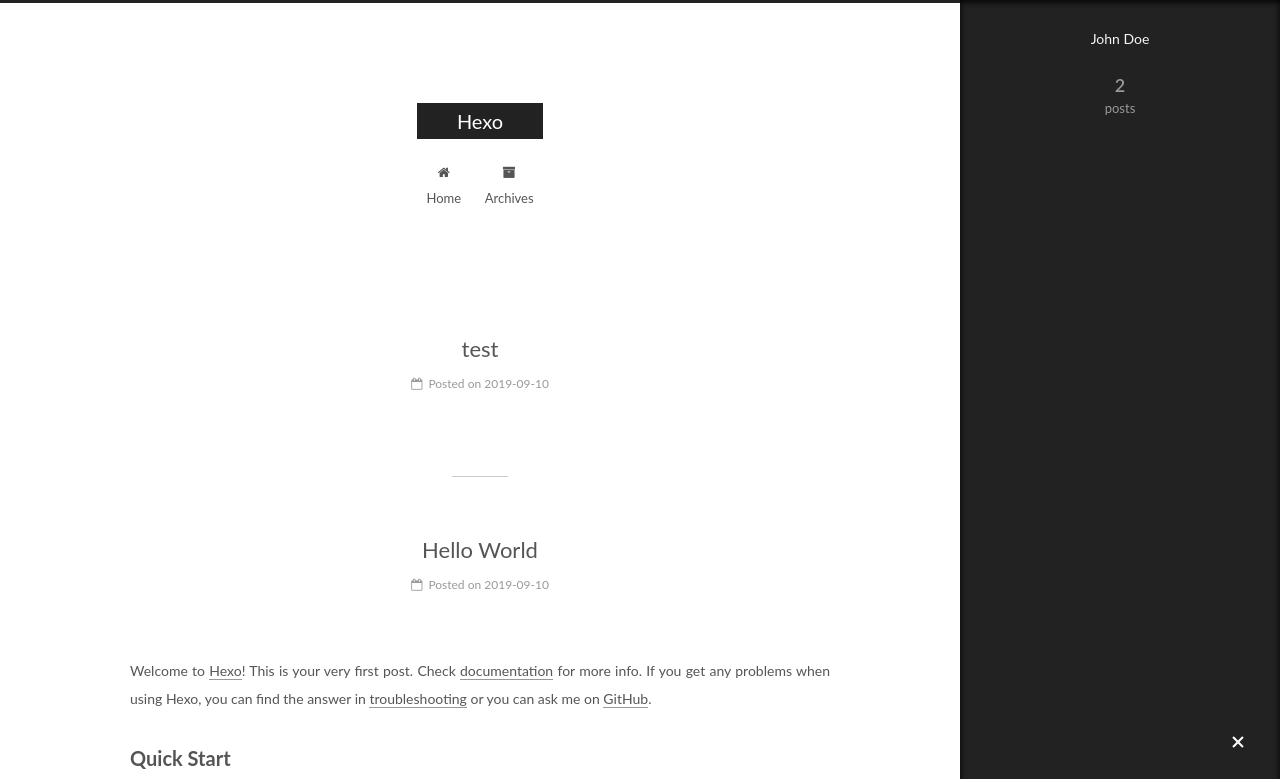
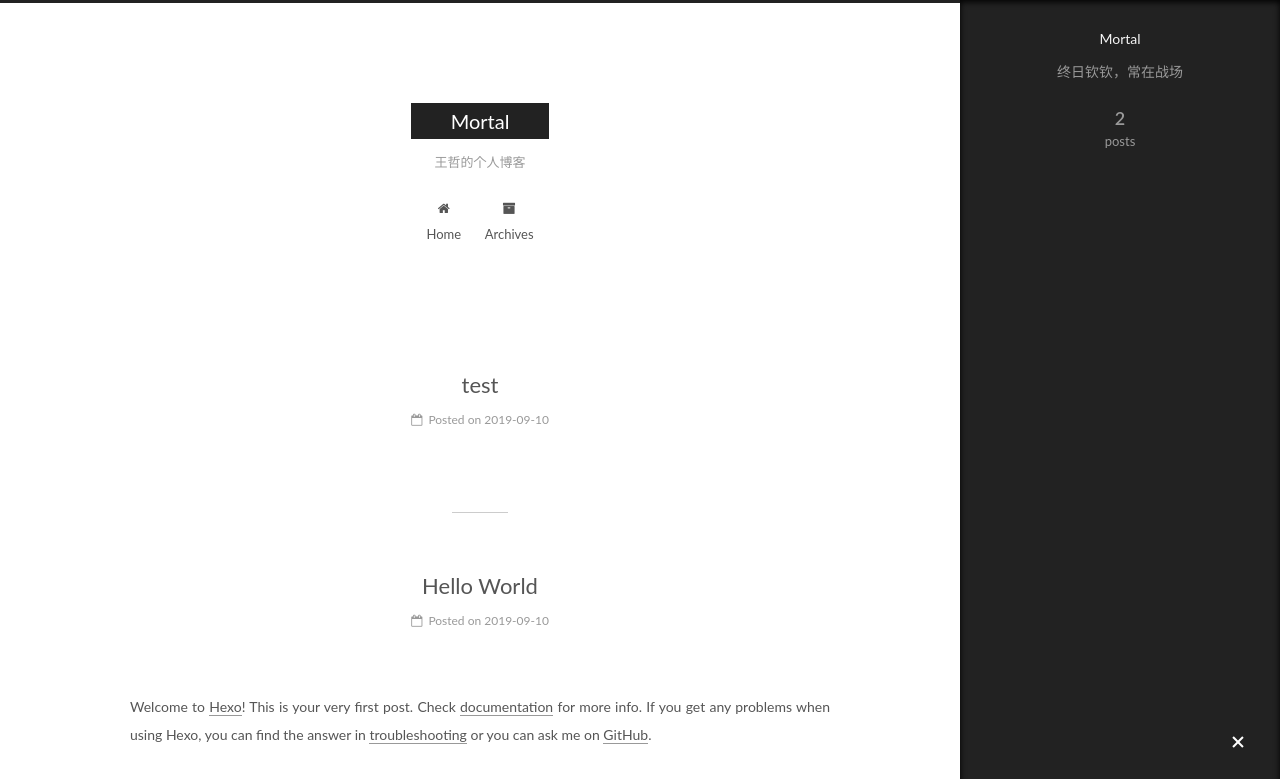
Before and after one commit to eeezio/eeezio.github.io, a plain HTML site: page index.html in a window 1280 px wide. Both pictures are taken after a click on the element 1238 px from the left and 743 px from the top of the page. Shown: the top 779 px of the page. Drawn offline with Linux system fonts and the light colour scheme.

Commit message:
Site updated: 2019-09-11 08:38:47

```diff
--- a/css/main.css
+++ b/css/main.css
@@ -1822,7 +1822,7 @@ pre .javascript .function {
   width: 4px;
   height: 4px;
   border-radius: 50%;
-  background: #a76f7d;
+  background: #47ffe9;
 }
 .links-of-blogroll {
   font-size: 13px;
--- a/index.html
+++ b/index.html
@@ -79,13 +79,17 @@
 
 
 
+<meta name="description" content="终日钦钦，常在战场">
+<meta name="keywords" content="机器学习,网络与信息安全,数据结构与算法">
 <meta property="og:type" content="website">
-<meta property="og:title" content="Hexo">
+<meta property="og:title" content="Mortal">
 <meta property="og:url" content="http://yoursite.com/index.html">
-<meta property="og:site_name" content="Hexo">
+<meta property="og:site_name" content="Mortal">
+<meta property="og:description" content="终日钦钦，常在战场">
 <meta property="og:locale" content="en">
 <meta name="twitter:card" content="summary">
-<meta name="twitter:title" content="Hexo">
+<meta name="twitter:title" content="Mortal">
+<meta name="twitter:description" content="终日钦钦，常在战场">
 
 
 
@@ -121,7 +125,7 @@
 
 
 
-  <title>Hexo</title>
+  <title>Mortal</title>
 
 
 
@@ -152,12 +156,12 @@
     <div class="custom-logo-site-title">
       <a href="/" class="brand" rel="start">
         <span class="logo-line-before"><i></i></span>
-        <span class="site-title">Hexo</span>
+        <span class="site-title">Mortal</span>
         <span class="logo-line-after"><i></i></span>
       </a>
     </div>
 
-        <p class="site-subtitle"></p>
+        <p class="site-subtitle">王哲的个人博客</p>
 
   </div>
 
@@ -232,13 +236,13 @@
     <link itemprop="mainEntityOfPage" href="http://yoursite.com/2019/09/10/test/">
 
     <span hidden itemprop="author" itemscope itemtype="http://schema.org/Person">
-      <meta itemprop="name" content="John Doe">
+      <meta itemprop="name" content="Mortal">
       <meta itemprop="description" content>
       <meta itemprop="image" content="/images/avatar.gif">
     </span>
 
     <span hidden itemprop="publisher" itemscope itemtype="http://schema.org/Organization">
-      <meta itemprop="name" content="Hexo">
+      <meta itemprop="name" content="Mortal">
     </span>
 
 
@@ -351,13 +355,13 @@
     <link itemprop="mainEntityOfPage" href="http://yoursite.com/2019/09/10/hello-world/">
 
     <span hidden itemprop="author" itemscope itemtype="http://schema.org/Person">
-      <meta itemprop="name" content="John Doe">
+      <meta itemprop="name" content="Mortal">
       <meta itemprop="description" content>
       <meta itemprop="image" content="/images/avatar.gif">
     </span>
 
     <span hidden itemprop="publisher" itemscope itemtype="http://schema.org/Organization">
-      <meta itemprop="name" content="Hexo">
+      <meta itemprop="name" content="Mortal">
     </span>
 
 
@@ -502,8 +506,8 @@
         <div class="site-overview">
           <div class="site-author motion-element" itemprop="author" itemscope itemtype="http://schema.org/Person">
 
-              <p class="site-author-name" itemprop="name">John Doe</p>
-              <p class="site-description motion-element" itemprop="description"></p>
+              <p class="site-author-name" itemprop="name">Mortal</p>
+              <p class="site-description motion-element" itemprop="description">终日钦钦，常在战场</p>
           </div>
 
           <nav class="site-state motion-element">
@@ -558,7 +562,7 @@
   <span class="with-love">
     <i class="fa fa-user"></i>
   </span>
-  <span class="author" itemprop="copyrightHolder">John Doe</span>
+  <span class="author" itemprop="copyrightHolder">Mortal</span>
 
 
 </div>
```
Also changed, not shown: 2019/09/10/hello-world/index.html (+10 -9 lines), 2019/09/10/test/index.html (+13 -9 lines), archives/2019/09/index.html (+13 -9 lines), archives/2019/index.html (+13 -9 lines), archives/index.html (+13 -9 lines).
